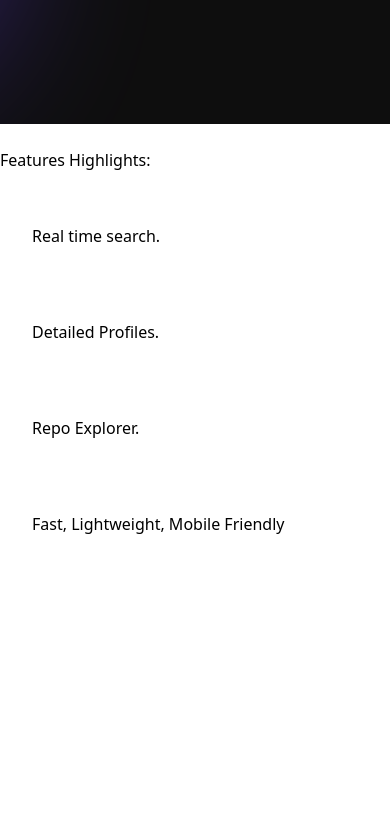
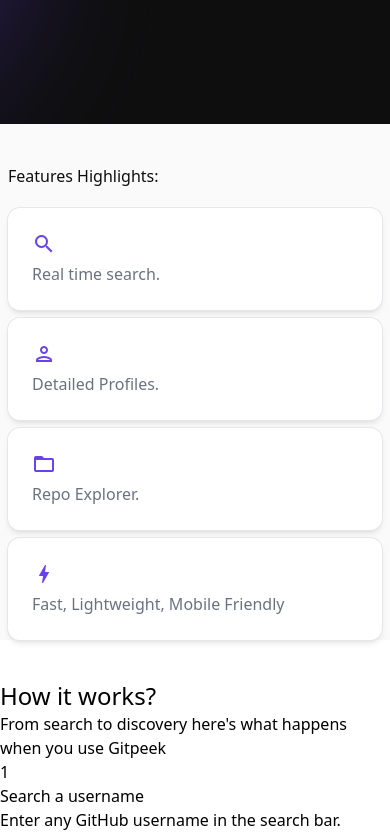
Before and after one commit to knowingEyes/js-github-user-search, a website built with Vite: page index.html in a window 390 px wide. Shown: the part 720-1556 px from the top of the page. Built offline with nearby package versions, Linux system fonts and the light colour scheme.

Commit message:
style: feature highlight section  with icons and brand color and responsive layout using grid

```diff
--- a/index.html
+++ b/index.html
@@ -1,5 +1,6 @@
 <!DOCTYPE html>
 <html lang="en" class="scroll-smooth">
+
 <head>
   <meta charset="UTF-8" />
   <meta name="viewport" content="width=device-width, initial-scale=1.0" />
@@ -23,47 +24,41 @@
       </button>
     </div>
   </header>
-    <main class="[&_h2]:xl:text-4xl">
+  <main class="[&_h2]:xl:text-4xl [&_h2]:pt-10">
     <!-- Hero -->
-      <section id="About"
-        class="text-center h-screen w-full relative bg-[#0E0E0E] overflow-hidden text-[#fff] top-0"
-      >
+    <section id="About" class="text-center h-screen w-full relative bg-[#0E0E0E] overflow-hidden text-[#fff] top-0">
       <div
-          class="bg-radial-[circle_at_left,#6843EC_10%,transparent_70%] absolute left-[-200px] bottom-[-150px] blur-3xl z-0 w-[60%] h-[100vh] opacity-65"
-        ></div>
+        class="bg-radial-[circle_at_left,#6843EC_10%,transparent_70%] absolute left-[-200px] bottom-[-150px] blur-3xl z-0 w-[60%] h-[100vh] opacity-65">
+      </div>
       <div
-          class="bg-radial-[circle_at_top,#6843EC_6%,transparent_60%] absolute top-[-320px] blur-3xl w-[60%] h-[100vh] left-[40%] opacity-65"
-        ></div>
-        <div
-          class="mx-auto px-2 container w-[100%] h-full relative align-middle flex flex-col justify-center"
-        >
+        class="bg-radial-[circle_at_top,#6843EC_6%,transparent_60%] absolute top-[-320px] blur-3xl w-[60%] h-[100vh] left-[40%] opacity-65">
+      </div>
+      <div class="mx-auto px-2 container w-[100%] h-full relative align-middle flex flex-col justify-center">
         <h1 class="text-4xl min-md:text-5xl xl:text-7xl">
           Discover GitHub Developers instantly
         </h1>
-          <p
-            class="my-4 text-[1rem] max-[1000px]:w-[300px] text-center mx-auto"
-          >
+        <p class="my-4 text-[1rem] max-[1000px]:w-[300px] text-center mx-auto">
           Search profiles, explore projects and track opensource activity all
           in one place
         </p>
-          <button
-            class="cursor-pointer p-2 px-5 mx-auto block rounded-2xl text-[0.9rem] bg-[#6843EC]"
-          >
+        <button class="cursor-pointer p-2 px-5 mx-auto block rounded-2xl text-[0.9rem] bg-[#6843EC]">
           Explore GitHub Developers
           <span class="material-icons">arrow_outward</span>
         </button>
       </div>
     </section>
     <!-- Features highlights -->
-      <section class="h-screen" id="Features">
-        <h2 class=" pt-6">Features Highlights:</h2>
+    <section class=" text-[#0e0e0e] px-2 bg-[#fafafa]" id="Features">
+      <h2>Features Highlights:</h2>
       <div
-          class="[&>div]:p-8 grid min-[1024px]:grid-cols-2 gap-2 [&>div]:rounded-2xl mt-5 [&>div]:backdrop-blur-3xl"
-        >
-          <div>Real time search.</div>
-          <div>Detailed Profiles.</div>
-          <div>Repo Explorer.</div>
-          <div>Fast, Lightweight, Mobile Friendly</div>
+        class="[&>div]:p-6 grid min-[1024px]:grid-cols-2 gap-2 [&>div]:rounded-xl mt-5 [&>div]:backdrop-blur-3xl
+         [&>div]:bg-white [&>div]:ring-1 [&>div]:ring-gray-200 [&>div]:shadow-md [&_p]:text-gray-500
+          [&_.material-icons-outlined]:text-[#6843EC] [&_.material-icons-outlined]:min-[1024px]:text-3xl
+          [&_.material-icons-outlined]:text-2xl">
+        <div><span class="material-icons-outlined">search</span><p>Real time search.</p></div>
+        <div><span class="material-icons-outlined">person</span><p>Detailed Profiles.</p></div>
+        <div><span class="material-icons-outlined">folder_open</span><p>Repo Explorer.</p></div>
+        <div><span class="material-icons-outlined">bolt</span><p>Fast, Lightweight, Mobile Friendly</p></div>
       </div>
     </section>
     <!-- How it works -->
@@ -106,4 +101,5 @@
   <footer></footer>
   <script type="module" src="/src/main.js"></script>
 </body>
+
 </html>
--- a/src/style.css
+++ b/src/style.css
@@ -1,6 +1,6 @@
 @import "tailwindcss";
 @import "material-icons/iconfont/material-icons.css";
-.material-icons {
+.material-icons,.material-icons-outlined {
   font-size: revert-layer;
 }
 
```
Lines whose indentation alone changed are shown as unchanged.
